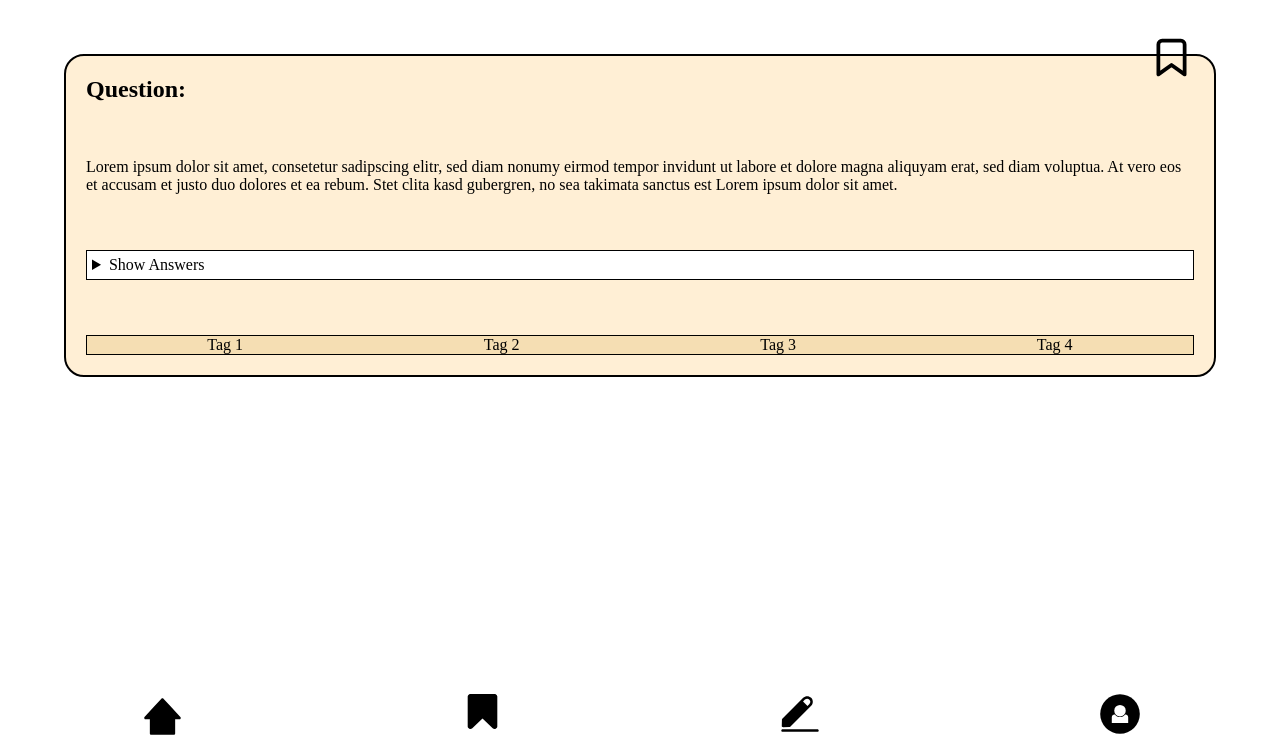
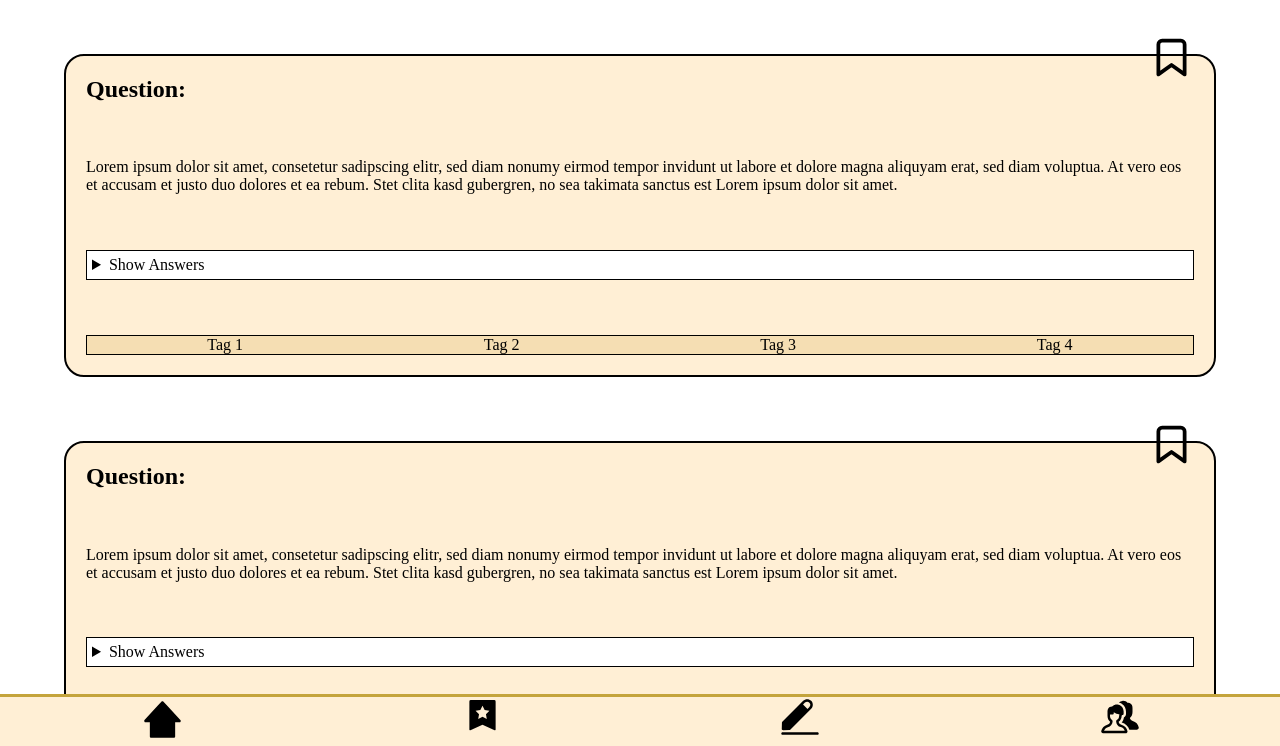
Before and after one commit to celinevo/quiz-app, a website: page index.html in a window 1280 px wide. Shown: the part 58-804 px from the top of the page. Drawn offline with Linux system fonts and the light colour scheme.

Commit message:
changed icons

```diff
--- a/index.html
+++ b/index.html
@@ -39,10 +39,39 @@
           <li>Tag 4</li>
         </ul>
       </article>
+
+      <article class="card">
+        <h2 class="card__h2">Question:</h2>
+        <button class="card__bookmark card__bookmark--style">
+          <img
+            src="./Images/bookmark-card-48x48.svg"
+            alt=""
+            width="45px"
+            height="45px"
+          />
+        </button>
+        <p>
+          Lorem ipsum dolor sit amet, consetetur sadipscing elitr, sed diam
+          nonumy eirmod tempor invidunt ut labore et dolore magna aliquyam erat,
+          sed diam voluptua. At vero eos et accusam et justo duo dolores et ea
+          rebum. Stet clita kasd gubergren, no sea takimata sanctus est Lorem
+          ipsum dolor sit amet.
+        </p>
+        <details>
+          <summary>Show Answers</summary>
+          <p>Lorem ipsum dolor sit amet, consetetur sadipscing elitr.</p>
+        </details>
+        <ul role="list" class="card__tag">
+          <li>Tag 1</li>
+          <li>Tag 2</li>
+          <li>Tag 3</li>
+          <li>Tag 4</li>
+        </ul>
+      </article>
     </main>
 
     <nav class="app-grid__footer">
-      <ul role="list" class="flex">
+      <ul role="list" class="flex footer__styling">
         <li>
           <a href="./index.html"
             ><img
@@ -55,10 +84,10 @@
         <li>
           <a href="./bookmarks.html"
             ><img
-              src="./Images/bookmark-new-48x48.svg"
+              src="./Images/bookmerk-better-48x48.svg"
               alt=""
-              width="35px"
-              height="35px"
+              width="35"
+              height="35"
           /></a>
         </li>
         <li>
@@ -73,7 +102,7 @@
         <li>
           <a href="./profile.html"
             ><img
-              src="./Images/profile-new-48x48.svg"
+              src="./Images/people-evenbetter-48x48.svg"
               alt=""
               width="40"
               height="40"
--- a/styles/components/footer.css
+++ b/styles/components/footer.css
@@ -0,0 +1,4 @@
+.footer__styling {
+  border-top: 3px solid rgb(196, 164, 60);
+  background-color: papayawhip;
+}
```
Also changed, not shown: styles/components/footer.html (+32 -0 lines), Images/bookmerk-better-48x48.svg (added), Images/people-evenbetter-48x48.svg (added), Images/person-better-48x48.svg (added).
